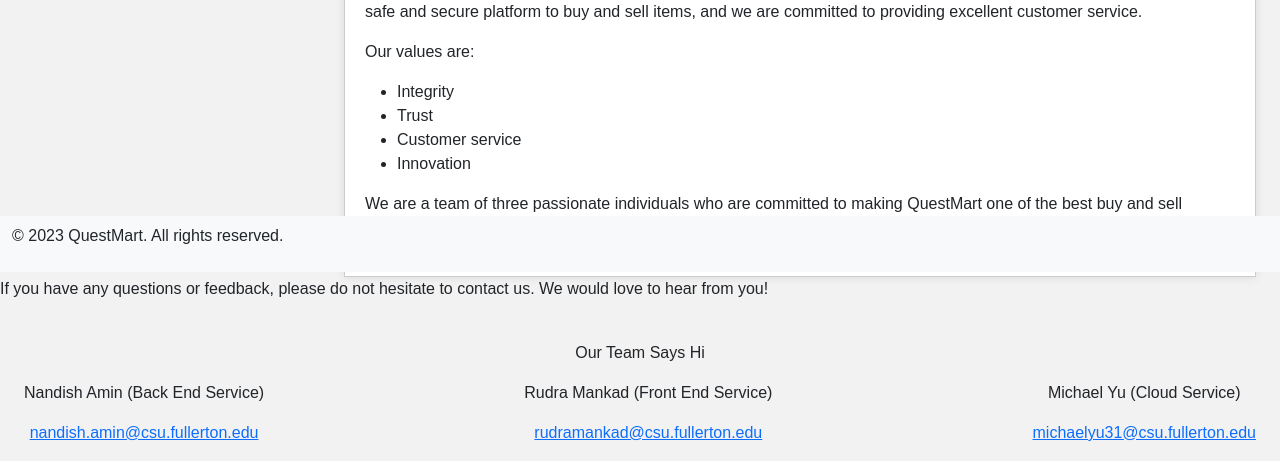
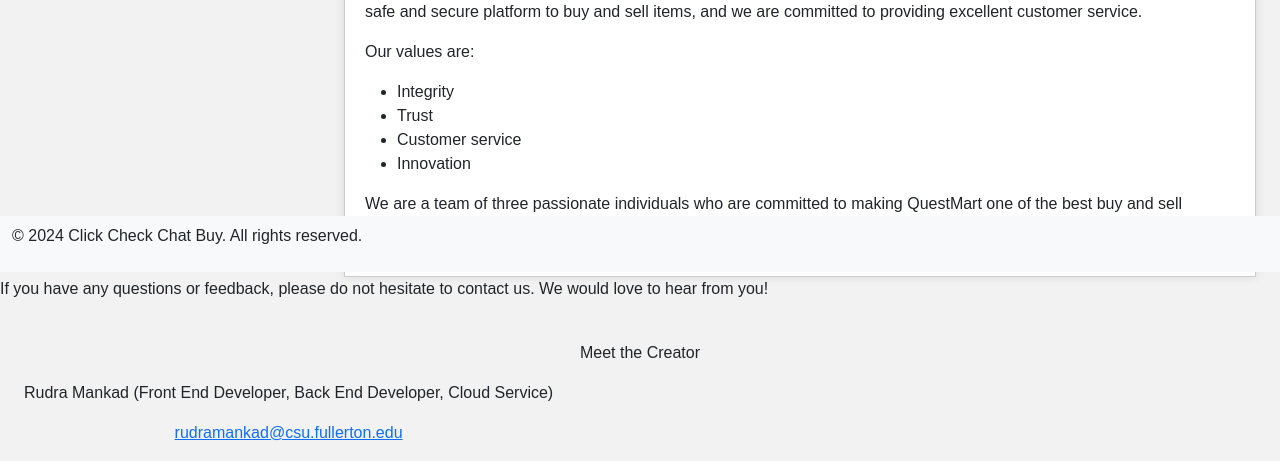
Before and after one commit to rudramankad/Click-Check-Chat-Buy--Rollback-Version, a Django app: page /aboutus/ in a window 1280 px wide. Shown: the part 528-989 px from the top of the page. Run offline with Django 4.2, Linux system fonts and the light colour scheme; some libraries are stand-ins or nearby versions.

Commit message:
about us change

```diff
--- a/templates/aboutus.html
+++ b/templates/aboutus.html
@@ -206,31 +206,21 @@
 		<div class="container-fluid">
 			<div class="text-lg-center">
 				<div class="col-md-15">
-					<p>Our Team Says Hi</p>
+					<p>Meet the Creator</p>
 
 					<div class="text-lg-center">
 						<div class="d-flex justify-content-between">
-							<div class="text-left">
-								<p>Nandish Amin (Back End Service)</p>
-								<p><a href="mailto:nandish.amin@csu.fullerton.edu">nandish.amin@csu.fullerton.edu</a>
-								</p>
-							</div>
 
 							<div class="text-center">
-								<p>Rudra Mankad (Front End Service)</p>
+								<p>Rudra Mankad (Front End Developer, Back End Developer, Cloud Service)</p>
 								<p><a href="mailto:rudramankad@csu.fullerton.edu">rudramankad@csu.fullerton.edu</a></p>
-							</div>
-
-							<div class="text-right">
-								<p>Michael Yu (Cloud Service)</p>
-								<p><a href="mailto:michaelyu31@csu.fullerton.edu">michaelyu31@csu.fullerton.edu</a></p>
 							</div>
 						</div>
 					</div>
 
 					<nav class="navbar fixed-bottom navbar-light bg-light navbar-bottom">
 						<div class="container-fluid">
-							<p>&copy; 2023 QuestMart. All rights reserved.</p>
+							<p>&copy; 2024 Click Check Chat Buy. All rights reserved.</p>
 						</div>
 					</nav>
 				</div>
```
